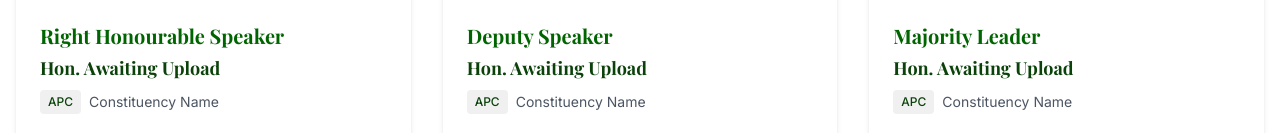
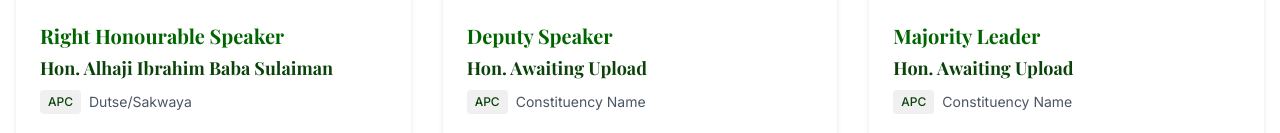
Before and after one commit to CyberG247/jigawa-assembly-portal, a React (Vite) app: page / in a window 1280 px wide. Shown: the part 1484-1617 px from the top of the page. Built offline with nearby package versions, Linux system fonts and the light colour scheme.

Commit message:
Add Speaker image upload feature

```diff
--- a/src/components/home/LeadershipSection.tsx
+++ b/src/components/home/LeadershipSection.tsx
@@ -1,4 +1,3 @@
-
 import { Button } from "@/components/ui/button";
 import { Link } from "react-router-dom";
 
@@ -50,11 +49,11 @@ const LeadershipSection = () => {
         <div className="grid grid-cols-1 md:grid-cols-2 lg:grid-cols-3 gap-8 mt-12">
           <LeaderCard
             title="Right Honourable Speaker"
-            name="Hon. Awaiting Upload"
+            name="Hon. Alhaji Ibrahim Baba Sulaiman"
             party="APC"
-            constituency="Constituency Name"
-            bio="Respected statesman with over 15 years of public service experience. Graduate of Political Science from Ahmadu Bello University with a passion for constitutional development and democratic governance."
-            imageSrc="https://images.unsplash.com/photo-1566492031773-4f4e44671857?q=80&w=1374"
+            constituency="Dutse/Sakwaya"
+            bio="Respected statesman with over 15 years of public service experience. A distinguished legislator committed to constitutional development and democratic governance in Jigawa State."
+            imageSrc="/lovable-uploads/d5a95366-787b-4ae0-bd82-963f40452642.png"
           />
 
           <LeaderCard
```
Also changed, not shown: public/lovable-uploads/d5a95366-787b-4ae0-bd82-963f40452642.png (added).
